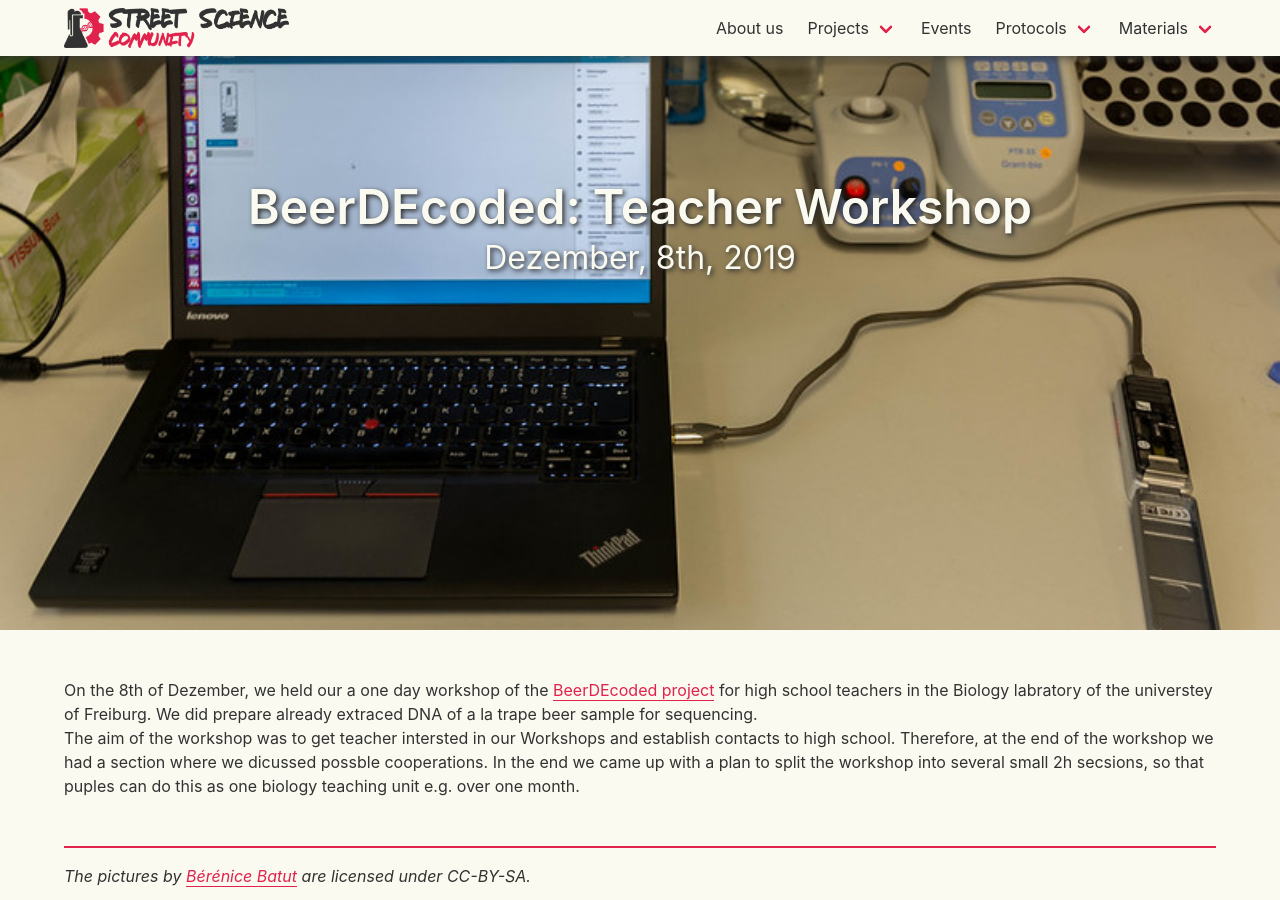
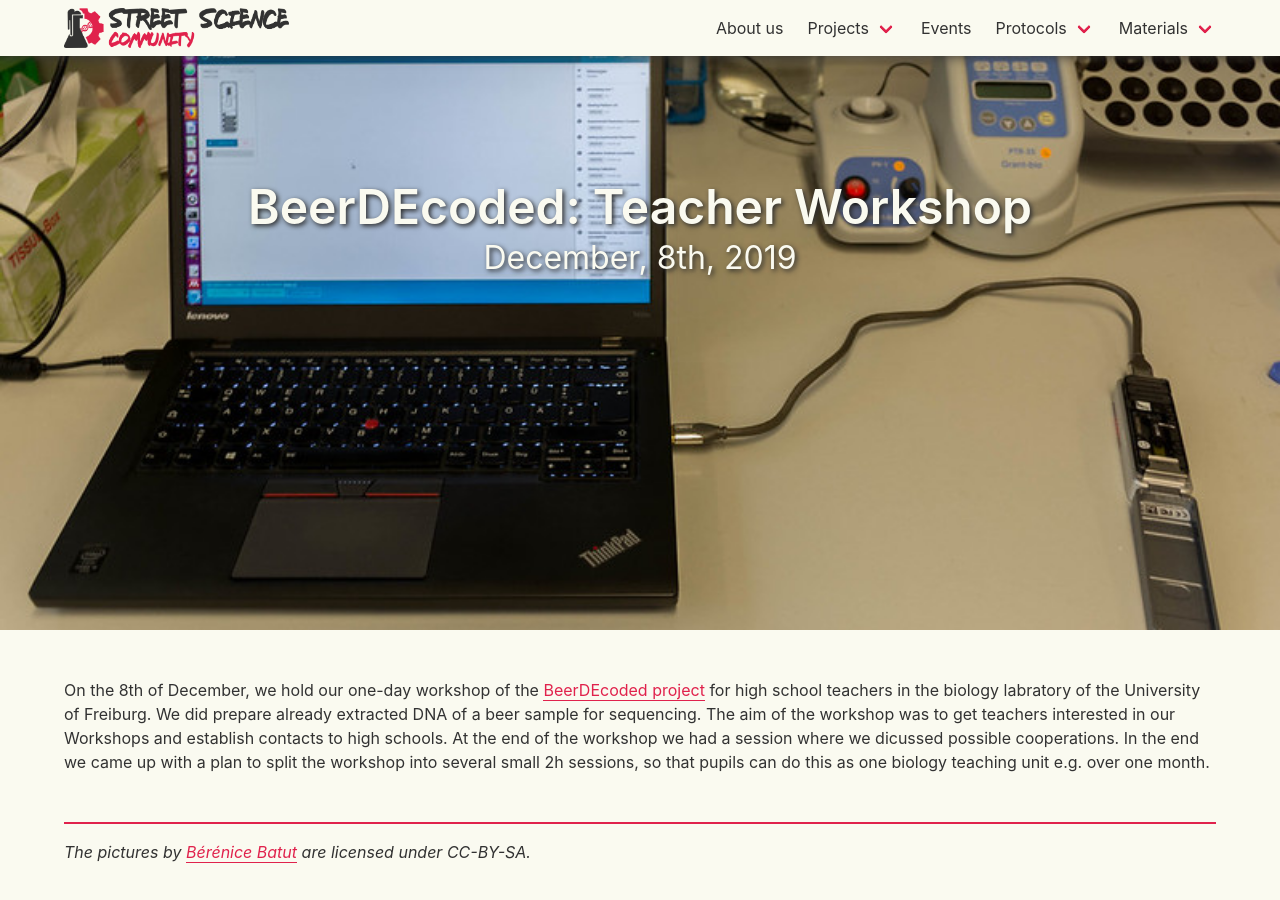
Before and after one commit to StreetScienceCommunity/StreetScienceCommunity.github.io, a Jekyll site: the page built from _events/2019-12-08-teacher_workshop.md, in a window 1280 px wide and 900 px high. Built offline with Jekyll 4.4.1, drawn with Linux system fonts in a browser that asks for light colours; nearby versions of some CDN libraries.

Commit message:
fixed typos

```diff
--- a/_events/2019-12-08-teacher_workshop.md
+++ b/_events/2019-12-08-teacher_workshop.md
@@ -3,7 +3,7 @@
 image: /images/events/2019-12-08-teacher_workshop/teacher_workshop.jpg
 tags: [talk, training]
 title: 'BeerDEcoded: Teacher Workshop'
-description: 'Dezember, 8th, 2019'
+description: 'December, 8th, 2019'
 starts: 2019-12-08
 ends: 2019-12-08
 location:
@@ -19,7 +19,7 @@
   url: https://www.flickr.com/photos/134305289@N03/shares/AmKS19
 ---
 
-On the 8th of Dezember, we held our a one day workshop of the [BeerDEcoded project]({% link _projects/beerdecoded.md %}) for high school teachers in the Biology labratory of the universtey of Freiburg.
-We did prepare already extraced DNA of a la trape beer sample for sequencing.
-The aim of the workshop was to get teacher intersted in our Workshops and establish contacts to high school.
-Therefore, at the end of the workshop we had a section where we dicussed possble cooperations. In the end we came up with a plan to split the workshop into several small 2h secsions, so that puples can do this as one biology teaching unit e.g. over one month.
+On the 8th of December, we hold our one-day workshop of the [BeerDEcoded project]({% link _projects/beerdecoded.md %}) for high school teachers in the biology labratory of the University of Freiburg.
+We did prepare already extracted DNA of a beer sample for sequencing.
+The aim of the workshop was to get teachers interested in our Workshops and establish contacts to high schools.
+At the end of the workshop we had a session where we dicussed possible cooperations. In the end we came up with a plan to split the workshop into several small 2h sessions, so that pupils can do this as one biology teaching unit e.g. over one month.
```
Also changed, not shown: _events/2019-09-27-new_yeast_extraction_trail.md (deleted, +0 -24 lines), _events/2019-09-27-new_yeast_extraction_trial.md (added, +24 -0 lines), _events/2019-10-27-sequencing_flongle_trail.md (+4 -4 lines), _events/2020-02-19-introduction_StreetScienceCommunity.md (+3 -4 lines).
